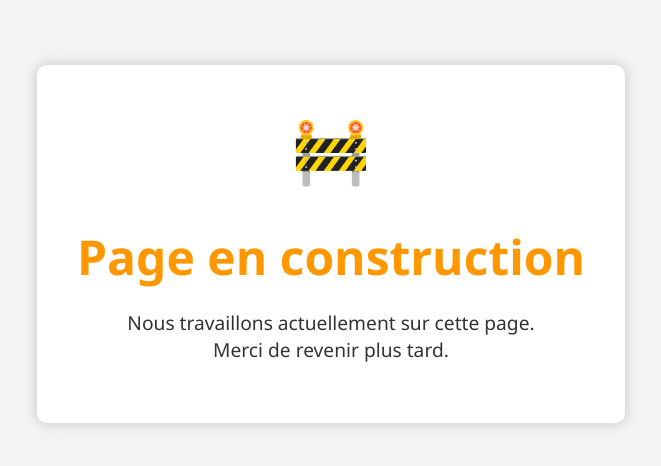
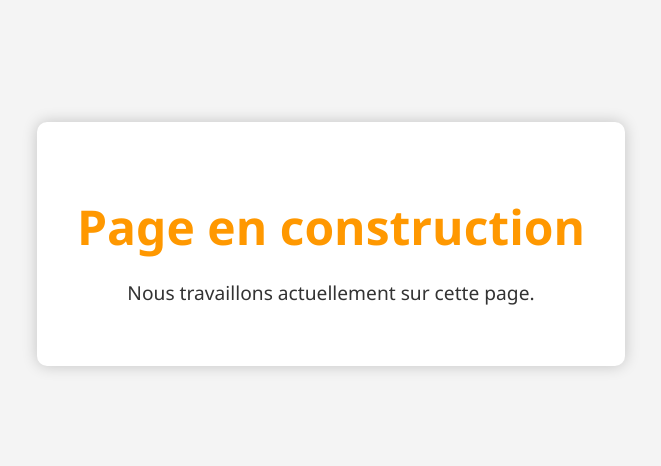
Before and after one commit to Lukecln/arlu_2.0, a plain HTML site: page contact.html in a window 1280 px wide. Shown: the part 156-622 px from the top of the page, without its empty margins (309-970 px from the left). Drawn offline with Linux system fonts and the light colour scheme.

Commit message:
Update contact.html

```diff
--- a/contact.html
+++ b/contact.html
@@ -43,9 +43,9 @@
 </head>
 <body>
     <div class="construction-container">
-        <div class="emoji">🚧</div>
+        <div class="emoji"></div>
         <h1>Page en construction</h1>
-        <p>Nous travaillons actuellement sur cette page.<br>Merci de revenir plus tard.</p>
+        <p>Nous travaillons actuellement sur cette page.</p>
     </div>
 </body>
 </html>
```
